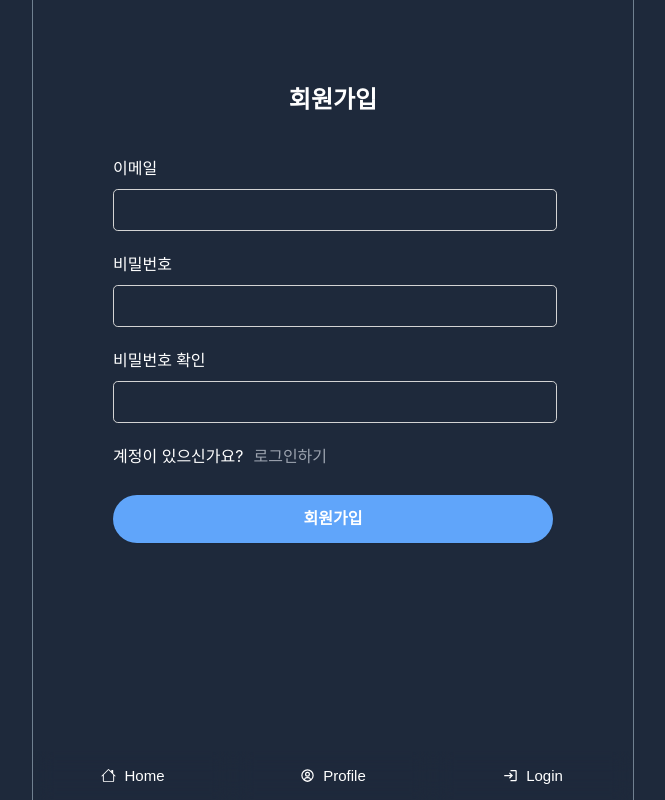
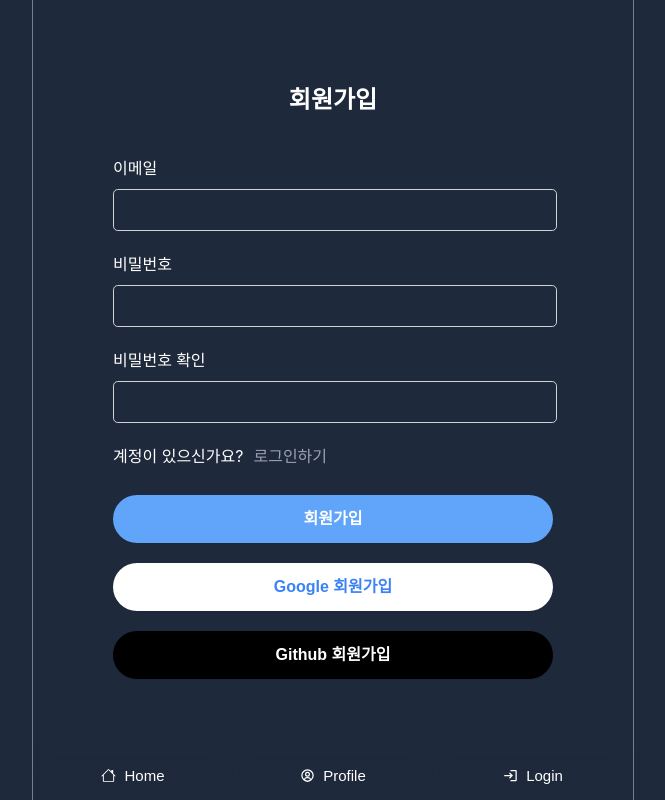
Before and after one commit to songye38/2023_react_twitter_app, a React (Create React App) app in the folder twitter_app_main/: page /users/signup in a window 1280 px wide. Shown: the whole page, without its empty margins (307-972 px from the left). Built offline with nearby package versions, Linux system fonts and the light colour scheme; no server answers.

Commit message:
Update SignupForm sns 로그인 세팅 폼 추가 스타일링

```diff
--- a/twitter_app_main/src/components/users/SignupForm.tsx
+++ b/twitter_app_main/src/components/users/SignupForm.tsx
@@ -4,6 +4,7 @@ import { createUserWithEmailAndPassword, getAuth } from "firebase/auth";
 import { useNavigate } from "react-router-dom";
 import { app } from "firebaseApp";
 import { toast } from "react-toastify";
+import { signInWithPopup,GoogleAuthProvider,GithubAuthProvider } from "firebase/auth";
 
 export default function SignupForm(){
     const navigate = useNavigate();
@@ -101,6 +102,12 @@ export default function SignupForm(){
             <div className="form__block--lg">
                 <button type='submit' className="form__btn-submit" disabled = {error?.length >0}>회원가입</button>
             </div>
+            <div className="form__block">
+                <button type='submit' className="form__btn--google" >Google 회원가입</button>
+            </div>
+            <div className="form__block">
+                <button type='submit' className="form__btn--github" >Github 회원가입</button>
+            </div>
         </form>
     );
 }
--- a/twitter_app_main/src/index.scss
+++ b/twitter_app_main/src/index.scss
@@ -309,5 +309,27 @@ body {
       background-color : $activeBorder;
     }
   }
+  &__btn--google {
+    @extend .form__btn-submit;
+    color : $activeBorder;
+    background-color:white;
+
+    &:hover, &:focus {
+      background-color: $primaryColor;
+      color : white;
+    }
+  }
+  &__btn--github {
+    @extend .form__btn-submit;
+    color : white;
+    background-color:black;
+
+    &:hover, &:focus {
+      background-color: $activeBg;
+      color : white;
+    }
+  }
+
+
 
 }
```
